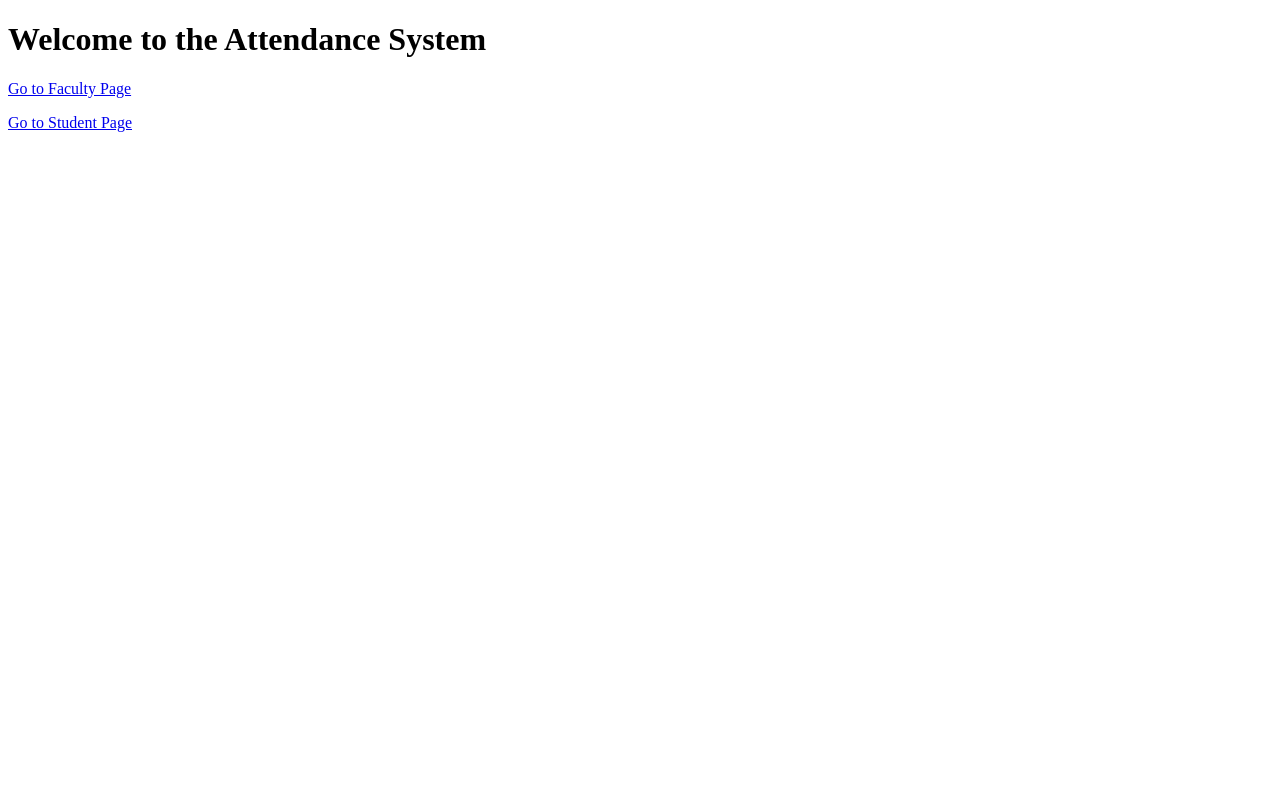
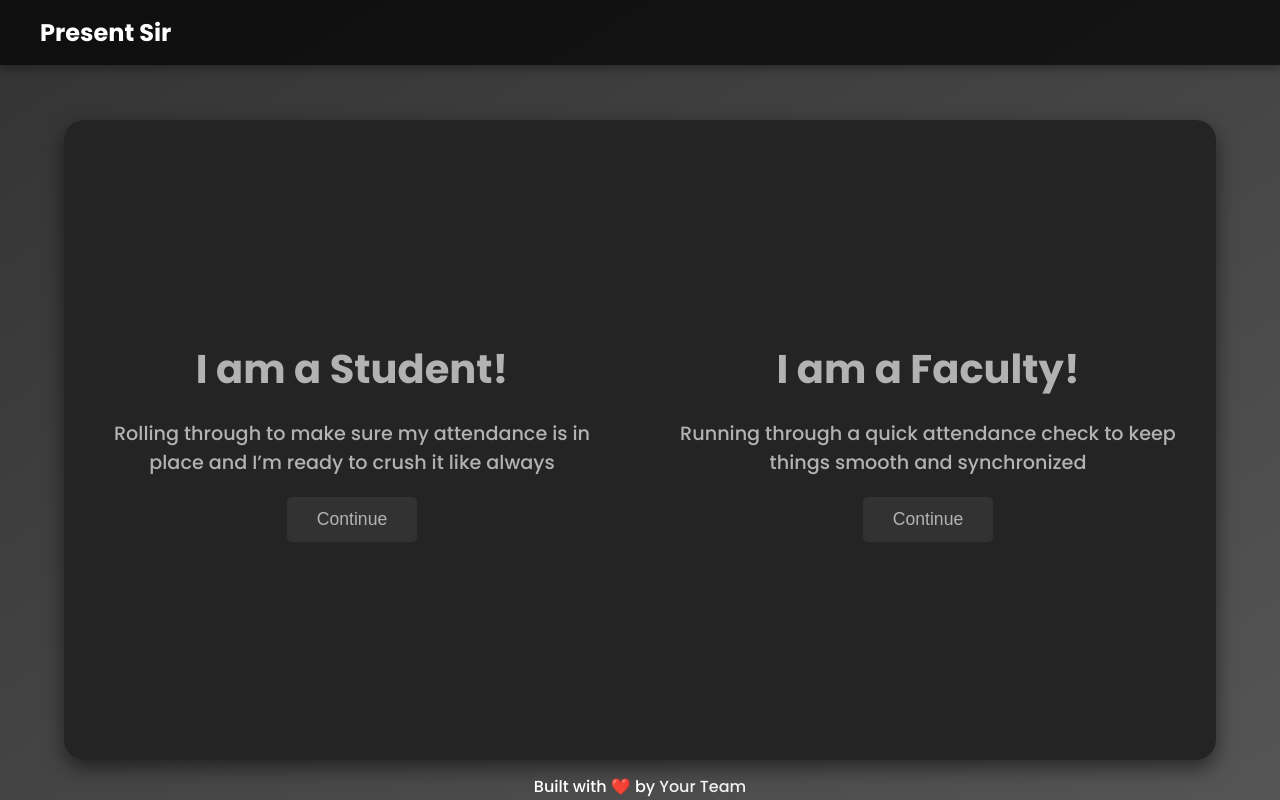
Before and after one commit to Virochana27/Present_Sir-Attendance_System, a Flask app: page / in a window 1280 px wide. Run offline with Flask 3, Linux system fonts and the light colour scheme.

Commit message:
home.html designed

```diff
--- a/templates/home.html
+++ b/templates/home.html
@@ -3,11 +3,244 @@
 <head>
     <meta charset="UTF-8">
     <meta name="viewport" content="width=device-width, initial-scale=1.0">
-    <title>Attendance System</title>
+    <title>Present Sir - Attendance System</title>
+    <link href="https://fonts.googleapis.com/css2?family=Poppins:wght@300;500;700&display=swap" rel="stylesheet">
+    <style>
+    /* Global Reset */
+    * {
+        margin: 0;
+        padding: 0;
+        box-sizing: border-box;
+    }
+
+    body {
+        font-family: 'Poppins', sans-serif;
+        color: #FFFFFF;
+        background: linear-gradient(to bottom right, #333333, #555555);
+        overflow: hidden;
+    }
+
+    /* Hero Section */
+    .hero {
+        height: 100vh;
+        display: flex;
+        justify-content: center;
+        align-items: center;
+        background: linear-gradient(to bottom right, #333333, #555555);
+        position: relative;
+        overflow: hidden;
+    }
+
+    .hero-content {
+        display: flex;
+        width: 90%;
+        height: 80%;
+        border-radius: 20px;
+        overflow: hidden;
+        box-shadow: 0 8px 20px rgba(0, 0, 0, 0.5);
+        position: relative;
+        margin-top: 80px;
+        flex-direction: row; /* Default to side-by-side layout */
+    }
+
+    .section {
+        flex: 1;
+        display: flex;
+        justify-content: center;
+        align-items: center;
+        color: white;
+        padding: 40px;
+        text-align: center;
+        transition: filter 0.5s ease, transform 0.3s ease;
+        flex-direction: column;
+    }
+
+    .student {
+        background: #333333;
+    }
+
+    .faculty {
+        background: #333333;
+    }
+
+    .section h1 {
+        font-size: 2.5rem;
+        margin-bottom: 20px;
+    }
+
+    .section p {
+        font-size: 1.2rem;
+        margin-bottom: 20px;
+    }
+
+    .section button {
+        padding: 12px 30px;
+        background-color: #484848;
+        border: none;
+        border-radius: 5px;
+        color: white;
+        font-size: 1.1rem;
+        cursor: pointer;
+        transition: background-color 0.3s ease;
+    }
+
+    .section button:hover {
+        background-color: #cdcdcd;
+        color: rgb(0, 0, 0);
+    }
+
+    .section:hover {
+        filter: brightness(1.5);
+        transform: scale(1.05);
+    }
+
+    /* Dim other sections when hovered */
+    .section:not(:hover) {
+        filter: brightness(0.7);
+    }
+
+    /* Navigation Bar */
+    nav {
+        position: fixed;
+        top: 0;
+        width: 100%;
+        padding: 15px 40px;
+        display: flex;
+        justify-content: space-between;
+        align-items: center;
+        background: rgba(0, 0, 0, 0.7);
+        color: white;
+        z-index: 10;
+        box-shadow: 0 4px 8px rgba(0, 0, 0, 0.3);
+    }
+
+    .logo {
+        font-size: 1.5rem;
+        font-weight: 700;
+        cursor: pointer;
+    }
+
+    .logo:hover {
+        color: #ffa200;
+    }
+
+    /* Footer */
+    footer {
+        position: absolute;
+        bottom: 1px;
+        width: 100%;
+        text-align: center;
+        color: white;
+        font-size: 1rem;
+    }
+
+    footer a {
+        color: #F1F1F1;
+        text-decoration: none;
+    }
+
+    footer a:hover {
+        text-decoration: underline;
+    }
+
+    /* Media Queries for Responsive Layout */
+    @media (max-width: 768px) {
+        /* Adjust layout for mobile */
+        body {
+            overflow: auto;
+        }
+
+        .hero-content {
+            flex-direction: column; /* Stacks the sections vertically */
+            margin-top: 20px; /* Reduce top margin for better spacing */
+        }
+
+        /* Scale down the font sizes for mobile */
+        .section h1 {
+            font-size: 2rem; /* Reduced from 2.5rem */
+        }
+
+        .section p {
+            font-size: 1rem; /* Reduced from 1.2rem */
+        }
+
+        .section button {
+            padding: 10px 20px; /* Smaller padding for mobile */
+            font-size: 1rem; /* Reduced button text size */
+        }
+
+        /* Reduce padding in sections */
+        .section {
+            padding: 20px;
+        }
+
+        /* Adjust navigation logo font size */
+        .logo {
+            font-size: 1.2rem; /* Slightly smaller logo font for mobile */
+        }
+
+        footer {
+            bottom: 1px;
+            position: relative;
+        }
+    }
+    </style>
 </head>
 <body>
-    <h1>Welcome to the Attendance System</h1>
-    <p><a href="/faculty">Go to Faculty Page</a></p>
-    <p><a href="/student">Go to Student Page</a></p>
+    <!-- Navigation Bar -->
+    <nav>
+        <div class="logo" onclick="location.href='#'">Present Sir</div>
+    </nav>
+
+    <!-- Hero Section -->
+    <div class="hero">
+        <div class="hero-content">
+            <!-- Student Section -->
+            <div class="section student">
+                <div>
+                    <h1>I am a Student!</h1>
+                    <p>Rolling through to make sure my attendance is in place and I’m ready to crush it like always</p>
+                    <button onclick="location.href='/student'">Continue</button>
+                </div>
+            </div>
+
+            <!-- Faculty Section -->
+            <div class="section faculty">
+                <div>
+                    <h1>I am a Faculty!</h1>
+                    <p>Running through a quick attendance check to keep things smooth and synchronized</p>
+                    <button onclick="location.href='/faculty'">Continue</button>
+                </div>
+            </div>
+        </div>
+    </div>
+
+    <!-- Footer -->
+    <footer>
+        Built with ❤️ by <a href="#">Your Team</a>
+    </footer>
 </body>
+<script>
+    // Get the student and faculty sections
+    const studentSection = document.querySelector('.student');
+    const facultySection = document.querySelector('.faculty');
+
+    // Add hover event listeners
+    studentSection.addEventListener('mouseenter', () => {
+        facultySection.style.filter = 'brightness(0.1)';
+    });
+
+    studentSection.addEventListener('mouseleave', () => {
+        facultySection.style.filter = 'brightness(1)';
+    });
+
+    facultySection.addEventListener('mouseenter', () => {
+        studentSection.style.filter = 'brightness(0.1)';
+    });
+
+    facultySection.addEventListener('mouseleave', () => {
+        studentSection.style.filter = 'brightness(1)';
+    });
+</script>
+
 </html>
```
Also changed, not shown: attendance.db.
